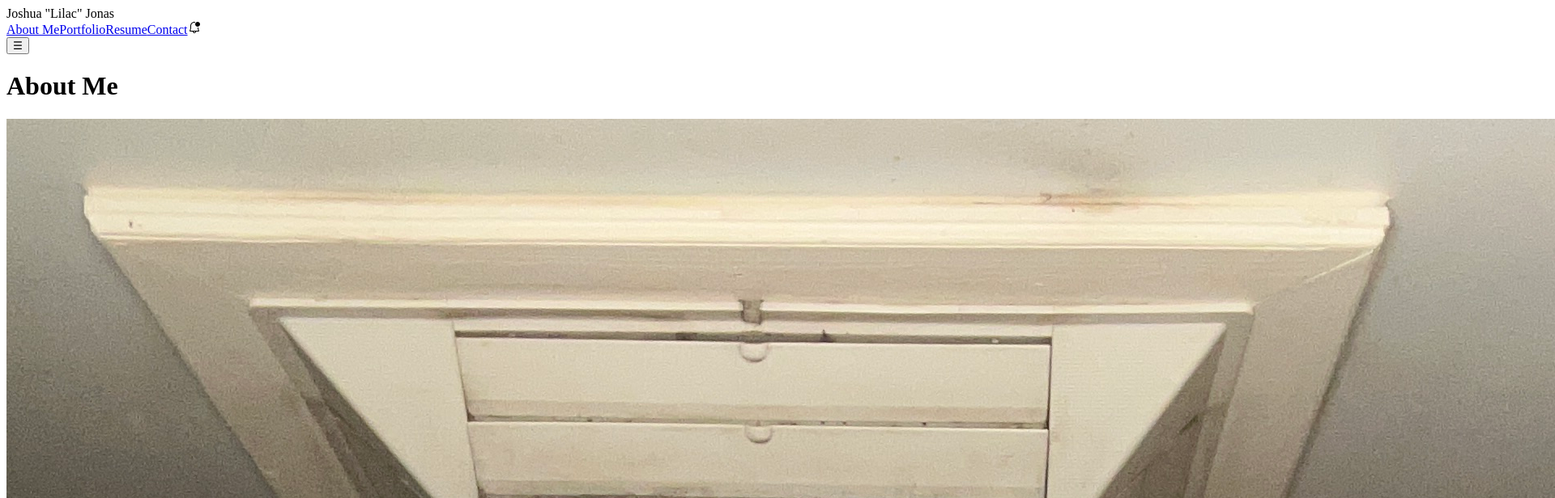
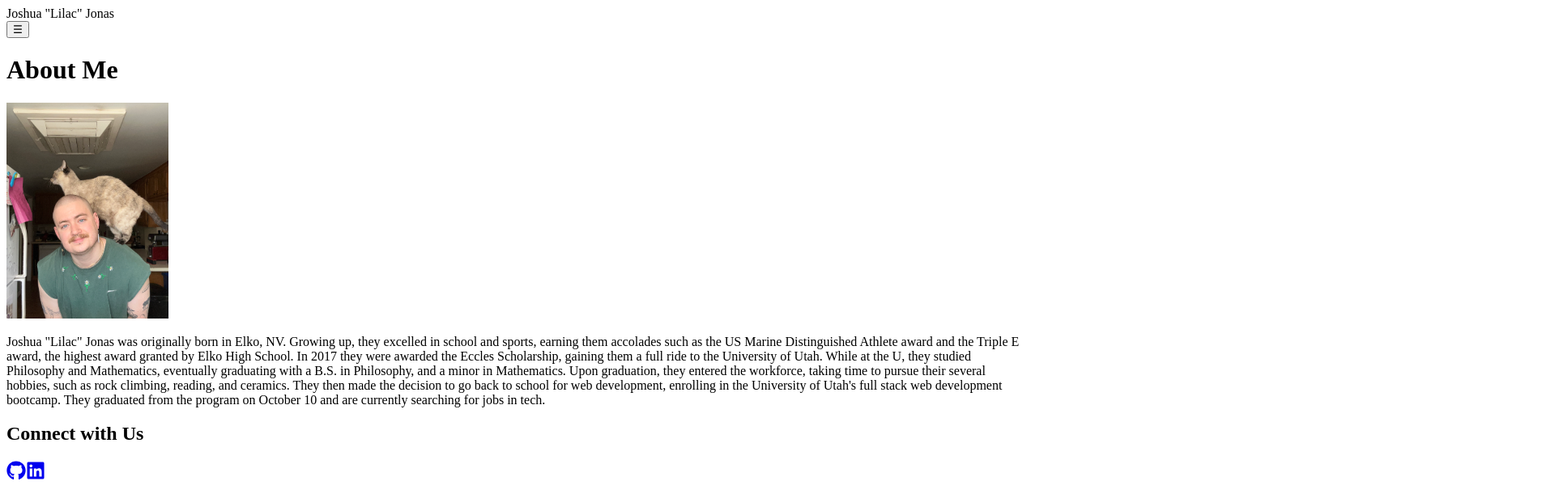
Before and after one commit to lilac27/Portfolio, a React (Create React App) app: page / in a window 1280 px wide. Shown: the top 616 px of the page at 81% size, 1920 px wide, since content can reach past the window. Built offline with nearby package versions, Linux system fonts and the light colour scheme.

Commit message:
started styling

```diff
--- a/src/App.css
+++ b/src/App.css
@@ -1,29 +1,4 @@
-* {
-    margin: 0;
-    padding: 0;
-    box-sizing: border-box;
+.profile-picture {
+  width: 200px; /* Adjust the width as needed */
+  height: auto; /* Maintain aspect ratio */
 }
-
-body {
-    font-family: 'Roboto', sans-serif;
-    background-color: #0D1321;
-}
-
-.carousel-container {
-    height: 400px;
-  }
-  /* CSS */
-.carousel-container {
-    max-width: 600px; /* Set the desired fixed size for the slider */
-    margin: 0 auto;
-  }
-
-  .slider {
-    max-width: 100%; /* Ensure the slider takes full width of its container */
-  }
-
-  .slider-image {
-    width: 100%; /* Make images cover the slider */
-    height: 100%; /* Make images cover the slider */
-    object-fit: cover; /* Ensure the images cover the slider without distortion */
-  }
--- a/src/components/Navbar.js
+++ b/src/components/Navbar.js
@@ -16,13 +16,13 @@ function Navbar() {
   return (
     <nav className='flex justify-between items-center p-4'>
         <span className='text-pink-600 font-bold'>Joshua "Lilac" Jonas</span>
-      <div className='hidden md:flex space-x-4'>
+      {/* <div className='hidden md:flex space-x-4'>
         <Link to='/'>About Me</Link>
         <Link to='/portfolio'>Portfolio</Link>
         <Link to='/resume'>Resume</Link>
         <Link to='/contact'>Contact</Link>
         <VscBellDot className='text-pink-600 hover:animate-bounce' />
-      </div>
+      </div> */}
       <div className='md:hidden'>
         <button onClick={toggleMenu} className='text-2xl'>
           &#9776;
--- a/src/pages/AboutMe.js
+++ b/src/pages/AboutMe.js
@@ -1,12 +1,12 @@
 import React from 'react';
 import profilePicture from '../images/Lilac.JPG';
-
+import '../App.css';
 
 export default function About() {
   return (
     <div>
       <h1>About Me</h1>
-      <img src={profilePicture} alt="Lilac Profile" />
+      <img src={profilePicture} alt="Lilac Profile" className="profile-picture" />
       <p>
         Joshua "Lilac" Jonas was originally born in Elko, NV. Growing up, they excelled in school and sports, earning them accolades such as the US Marine Distinguished Athlete award and the Triple E award, the highest award granted by Elko High School. In 2017 they were awarded the Eccles Scholarship, gaining them a full ride to the University of Utah. While at the U, they studied Philosophy and Mathematics, eventually graduating with a B.S. in Philosophy, and a minor in Mathematics. Upon graduation, they entered the workforce, taking time to pursue their several hobbies, such as rock climbing, reading, and ceramics. They then made the decision to go back to school for web development, enrolling in the University of Utah's full stack web development bootcamp. They graduated from the program on October 10 and are currently searching for jobs in tech.
       </p>
```
